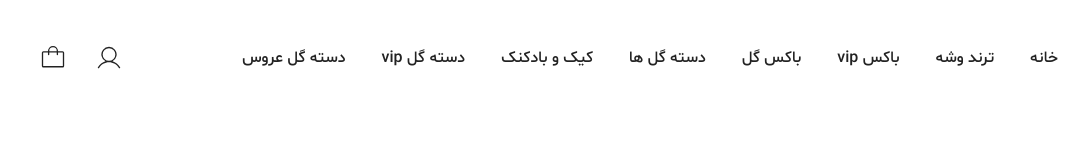
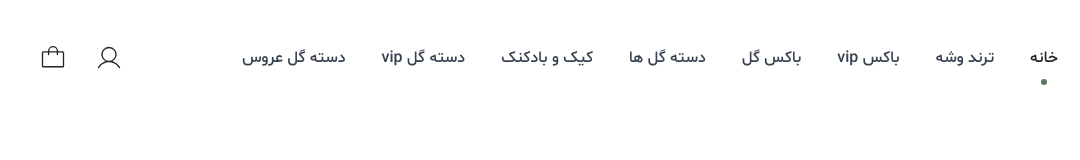
Before and after one commit to NazaninMoosazade/woshe, a Next.js app: page / in a window 1280 px wide. Shown: the top 160 px of the page, without its empty margins (200-1280 px from the left). Built offline with nearby package versions, Linux system fonts and the light colour scheme.

Commit message:
create NavbarLink

```diff
--- /dev/null
+++ b/models/Navbar.ts
@@ -0,0 +1,11 @@
+export interface NavbarLink {
+  id: string;
+  name: string;
+  href: string;
+  order?: number;
+  isActive?: boolean;
+}
+
+export interface NavbarData {
+  links: NavbarLink[];
+}
--- a/src/app/[category]/product/[id]/page.tsx
+++ b/src/app/[category]/product/[id]/page.tsx
@@ -52,13 +52,10 @@ const Page = async ({ params }: PageProps) => {
         </div>
 
         <div className="relative flex items-center my-10">
-          {/* <!-- خط سمت چپ --> */}
           <div className="flex-grow border-t border-gray-300"></div>
 
-          {/* <!-- دایره وسط --> */}
           <div className="mx-5 w-4 h-4 rounded-full border-2 border-gray-300"></div>
 
-          {/* <!-- خط سمت راست --> */}
           <div className="flex-grow border-t border-gray-300"></div>
         </div>
       </section>
--- /dev/null
+++ b/src/app/api/navbar/route.ts
@@ -0,0 +1,19 @@
+import { NextResponse } from "next/server";
+import { NavbarData } from "@/models/Navbar";
+
+export async function GET() {
+  const data: NavbarData = {
+    links: [
+      { id: "1", name: "خانه", href: "/" },
+      { id: "2", name: "ترند وشه", href: "/trends" },
+      { id: "3", name: "باکس vip", href: "/vipBox" },
+      { id: "4", name: "باکس گل", href: "/flowerBox" },
+      { id: "5", name: "دسته گل ها", href: "/bouquets" },
+      { id: "6", name: "کیک و بادکنک", href: "/pastries" },
+      { id: "7", name: "دسته گل vip", href: "/vipBouquets" },
+      { id: "8", name: "دسته گل عروس", href: "/bridal" },
+    ],
+  };
+
+  return NextResponse.json(data);
+}
--- a/src/app/globals.css
+++ b/src/app/globals.css
@@ -39,9 +39,15 @@
 }
 
 .nav-link {
-  @apply relative after:absolute after:left-1/2 after:-bottom-4 after:h-1.5 after:w-1.5 after:rounded-full after:bg-[#5b775e] after:opacity-0 after:translate-x-[-50%] after:transition-all after:duration-300;
+  @apply relative after:absolute after:left-1/2 after:-bottom-4 after:h-1.5 after:w-1.5 after:rounded-full after:bg-[#5b775e] after:opacity-0 after:-translate-x-1/2 after:transition-all after:duration-300;
 }
 
+/* دایره در hover */
 .nav-link:hover::after {
   @apply opacity-100;
 }
+
+/* دایره در حالت active (لینک فعلی) */
+.nav-link.active::after {
+  @apply opacity-100 bg-[#5b775e]; /* رنگ متفاوت برای active */
+}
--- a/src/components/modules/navbar/Navbar.tsx
+++ b/src/components/modules/navbar/Navbar.tsx
@@ -3,28 +3,13 @@
 import React, { useState, useEffect } from "react";
 import Link from "next/link";
 import { PiUserLight, PiBagLight } from "react-icons/pi";
+import NavbarLink from "./NavbarLink";
 
 interface NavbarProps {
-  isLogin? : boolean;
+  isLogin?: boolean;
 }
 
-const Navbar: React.FC<NavbarProps> = ({isLogin}) => {
-  interface NavLink {
-    name: string;
-    href: string;
-  }
-
-  const navLink: NavLink[] = [
-    { name: "خانه", href: "/" },
-    { name: "ترند وشه", href: "trends" },
-    { name: "باکس vip", href: "vipBox" },
-    { name: "باکس گل", href: "flowerBox" },
-    { name: "دسته گل ها", href: "bouquets" },
-    { name: " کیک و بادکنک", href: "pastries" },
-    { name: " دسته گل vip ", href: "vipBouquets" },
-    { name: " دسته گل عروس ", href: "bridal" },
-  ];
-
+const Navbar: React.FC<NavbarProps> = () => {
   const [scrolled, setScrolled] = useState(false);
 
   useEffect(() => {
@@ -74,15 +59,8 @@ const Navbar: React.FC<NavbarProps> = ({isLogin}) => {
                 ></path>
               </svg>
             </Link>
-            <ul className="flex items-center gap-x-9 text-textcolor">
-              {navLink.map((link) => (
-                <li key={link.href}>
-                  <Link href={link.href} className="nav-link">
-                    {link.name}
-                  </Link>
-                </li>
-              ))}
-            </ul>
+
+            <NavbarLink />
 
             {/* icon */}
             <div className="flex items-center gap-x-7 relative text-textcolor">
@@ -90,8 +68,9 @@ const Navbar: React.FC<NavbarProps> = ({isLogin}) => {
               <div className="relative group">
                 <Link href={"login"}>
                   <PiUserLight className="w-7 h-7 cursor-pointer transition-colors duration-200" />
+
                   <div className="absolute top-full left-8 hidden -mt-5 group-hover:flex duration-200 bg-green text-white text-sm font-shabnam px-5 h-6 rounded-md shadow-lg whitespace-nowrap">
-                    {isLogin ? 'ورود' : 'خوش آمدید ! '}
+                    ورود
                   </div>
                 </Link>
               </div>
--- /dev/null
+++ b/src/components/modules/navbar/NavbarLink.tsx
@@ -0,0 +1,46 @@
+"use client";
+
+import React, { useState, useEffect } from "react";
+import { NavbarLink as NavbarLinkType } from "@/models/Navbar";
+import Link from "next/link";
+import { usePathname } from "next/navigation";
+
+function NavbarLinks() {
+  const [links, setLinks] = useState<NavbarLinkType[]>([]);
+  const pathname = usePathname();
+
+  useEffect(() => {
+    const fetchNavbar = async () => {
+      try {
+        const res = await fetch("/api/navbar");
+        const data = await res.json();
+        setLinks(data.links);
+      } catch (error) {
+        console.error("Error fetching navbar data:", error);
+      }
+    };
+    fetchNavbar();
+  }, []);
+
+  return (
+    <ul className="flex items-center gap-x-9 text-textcolor">
+      {links.map((link) => {
+        const isActive = pathname === link.href;
+        return (
+          <li key={link.id}>
+            <Link
+              href={link.href}
+              className={`nav-link transition-colors duration-300 ${
+                isActive ? "active " : "text-gray-700"
+              }`}
+            >
+              {link.name}
+            </Link>
+          </li>
+        );
+      })}
+    </ul>
+  );
+}
+
+export default NavbarLinks;
```
